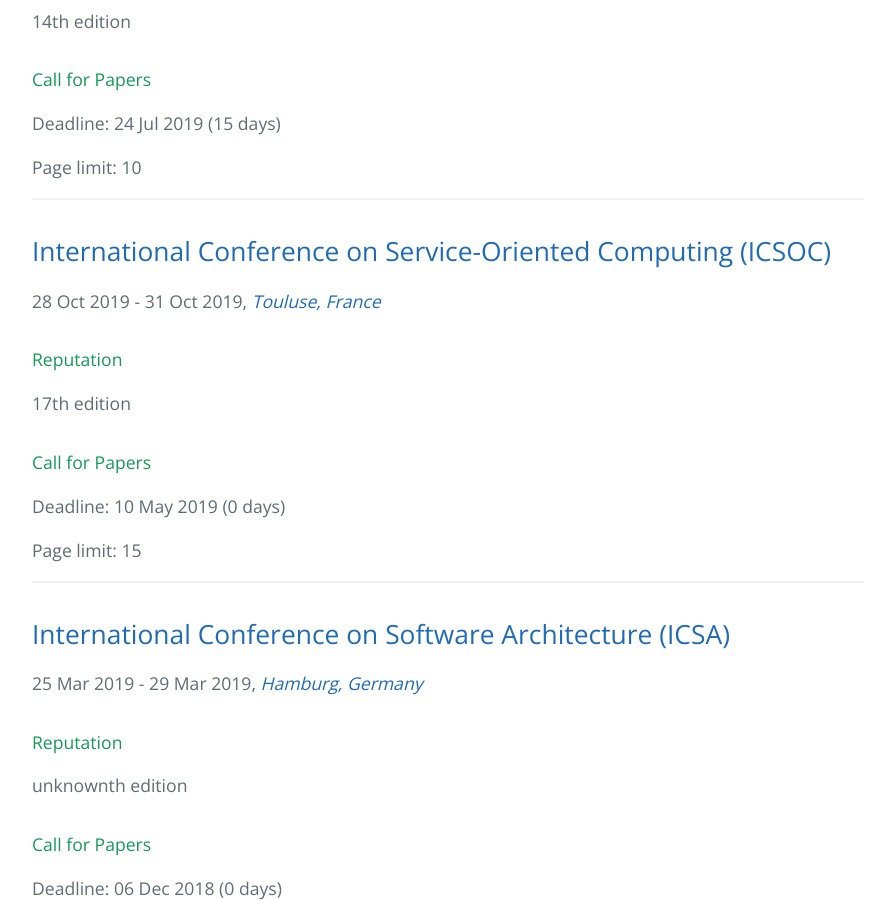
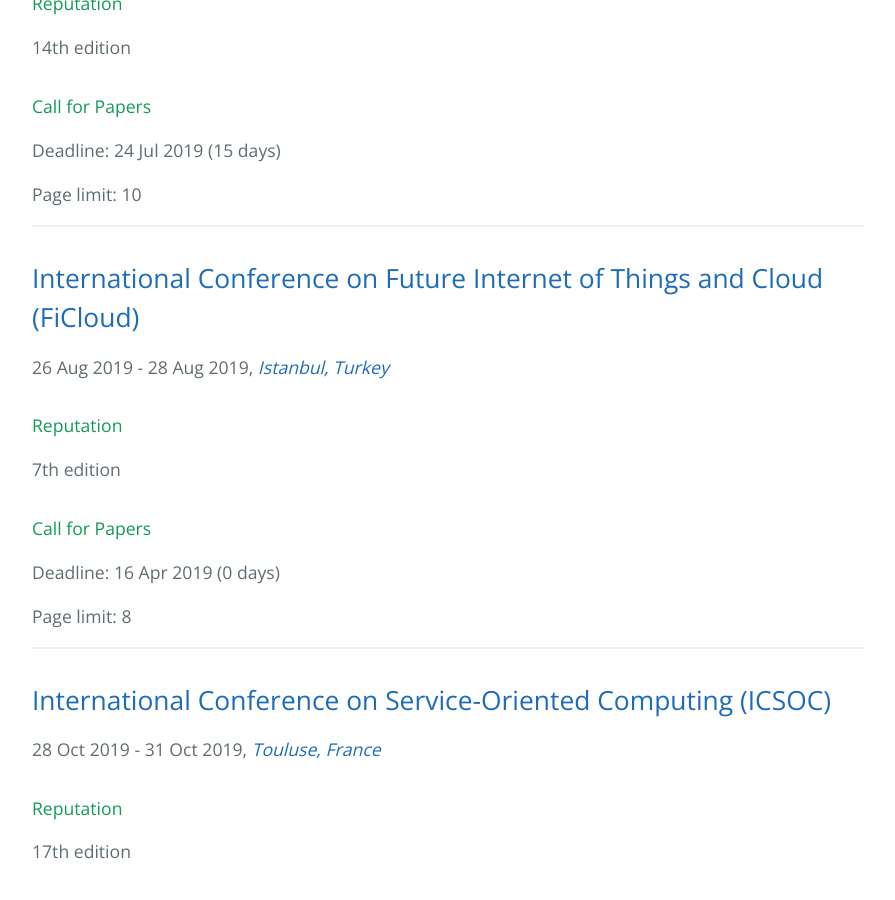
Before and after one commit to stefan-kolb/cloud-conferences, a Jekyll site: the page built from index.html, in a window 1280 px wide and 900 px high, scrolled down 4872 px. Shown: the whole window, without its empty margins (192-1087 px from the left). Built offline with Jekyll 4.4.1, drawn with Linux system fonts in a browser that asks for light colours; nearby versions of some CDN libraries; some of the changed text lies outside the part shown.

Commit message:
added FiCloud

```diff
--- a/_data/conferences.yml
+++ b/_data/conferences.yml
@@ -211,3 +211,14 @@
   location: "Beijing, China"
   acceptance:
   page_limit: 10
+
+- name: International Conference on Future Internet of Things and Cloud
+  abbrv: FiCloud
+  url: http://www.ficloud.org/2019/
+  edition: 7
+  deadline: "2019-04-16"
+  date_from: "2019-08-26"
+  date_to: "2019-08-28"
+  location: "Istanbul, Turkey"
+  acceptance:
+  page_limit: 8
```
